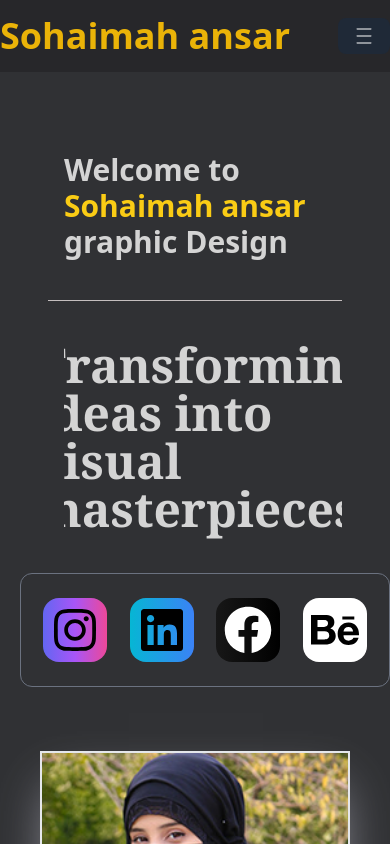
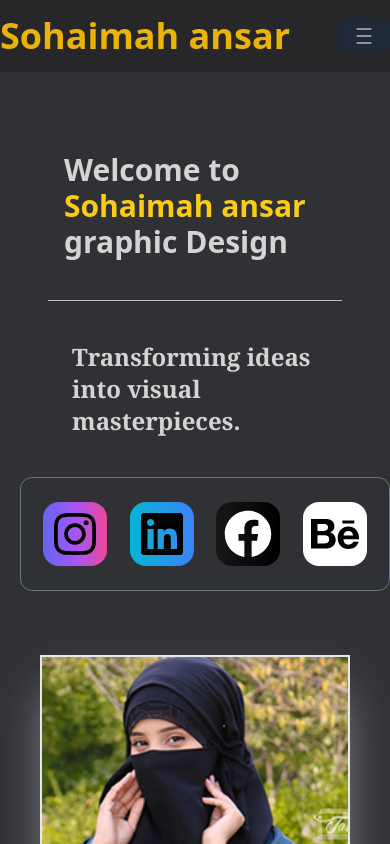
Before and after one commit to thecoderboy11/sohaimahansar, a React (Create React App) app: page / in a window 390 px wide. Shown: the top 844 px of the page. Built offline with nearby package versions, Linux system fonts and the light colour scheme; the HTML template or start-up script is replaced by a standard one.

Commit message:
Update FirstPage.jsx

```diff
--- a/src/FirstPage.jsx
+++ b/src/FirstPage.jsx
@@ -111,8 +111,8 @@ const FirstPage = () => {
             <div className="h-[1px] my-6 bg-[#c4bebe]"></div>
 
 
-            <motion.div animate={scrollani}
-             className="overflow-hidden md:w-[600px] md:h-[200px] flex justify-center items-center p-2 ml-4 mt-2 md:mt-4  font-serif font-semibold text-5xl  text-neutral-300">
+           <motion.div animate={scrollani}
+             className="overflow-hidden md:w-[600px] md:h-[200px] flex justify-center items-center p-2 ml-4 mt-2 md:mt-4  font-serif font-semibold text-2xl md:text-5xl  text-neutral-300">
 
              Transforming ideas into visual masterpieces.
 
```
